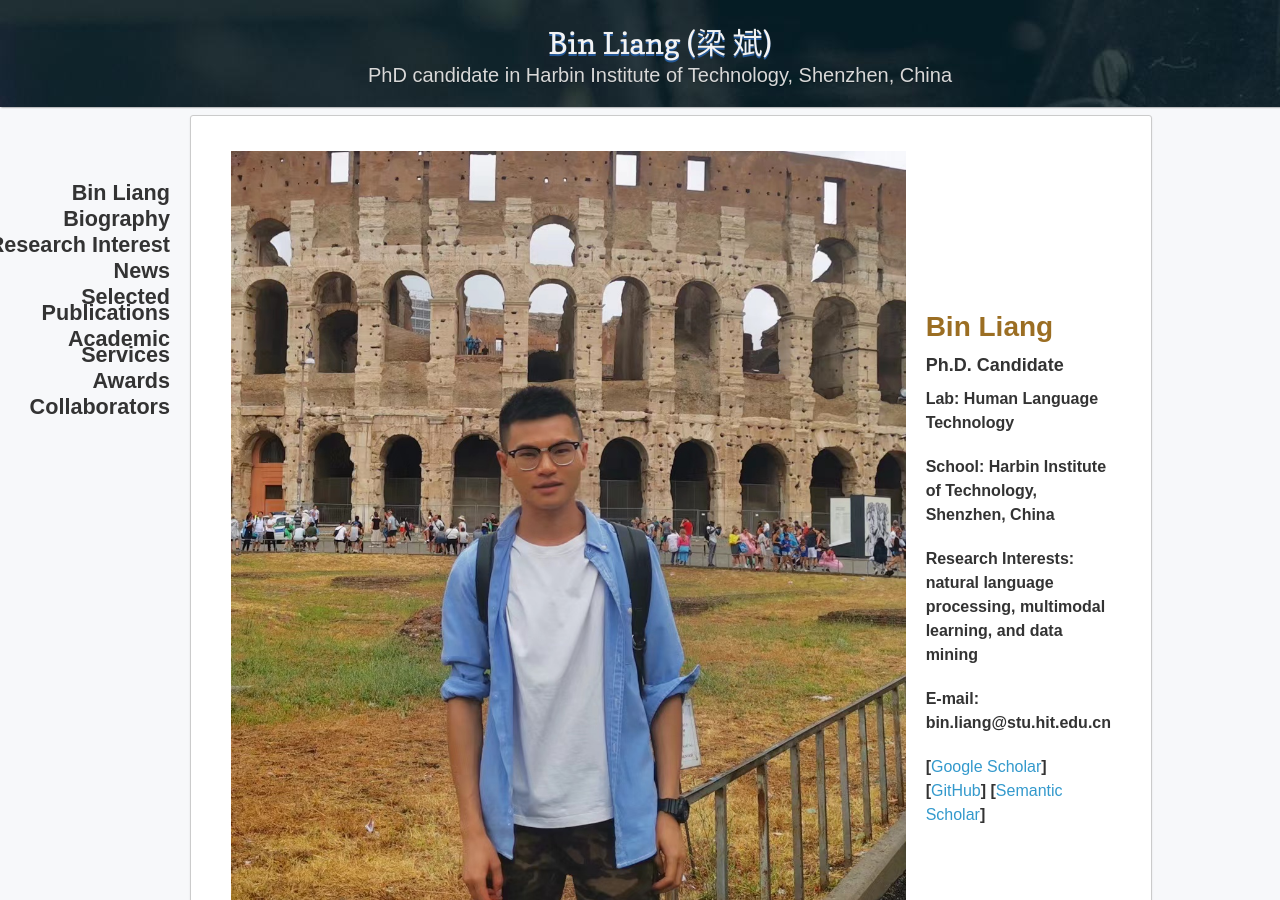
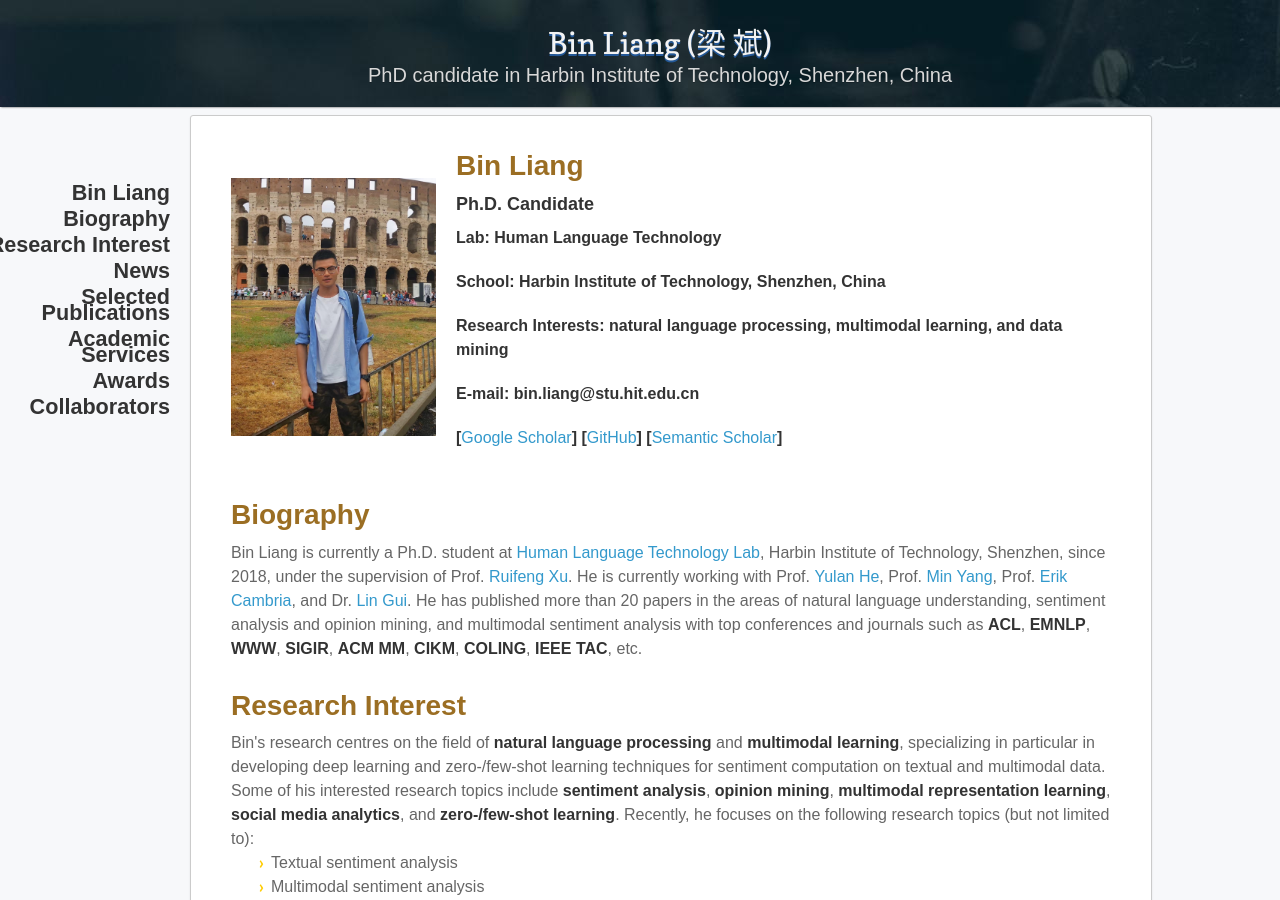
Before and after one commit to BinLiang-NLP/BinLiang-NLP.github.io, a Jekyll site: the page built from index.md, in a window 1280 px wide and 900 px high. Built offline with Jekyll 4.4.1, drawn with Linux system fonts in a browser that asks for light colours; nearby versions of some CDN libraries; our own code applies the rules of GitHub Pages for plain Markdown files.

Commit message:
Update index.md

```diff
--- a/index.md
+++ b/index.md
@@ -14,9 +14,10 @@
       <p><b>[<a href="https://scholar.google.com/citations?hl=zh-CN&authuser=1&user=djpQeLEAAAAJ" target="_blank">Google Scholar</a>] [<a href="https://github.com/BinLiang-NLP" target="_blank">GitHub</a>] [<a href="https://www.semanticscholar.org/author/Bin-Liang/144691693" target="_blank">Semantic Scholar</a>]</b></p>
     </td>
   </tr>
+  </table>
 
 
-
+<table class="imgtable">
   <tr>
     <td>
       <h1>Biography</h1>
```
